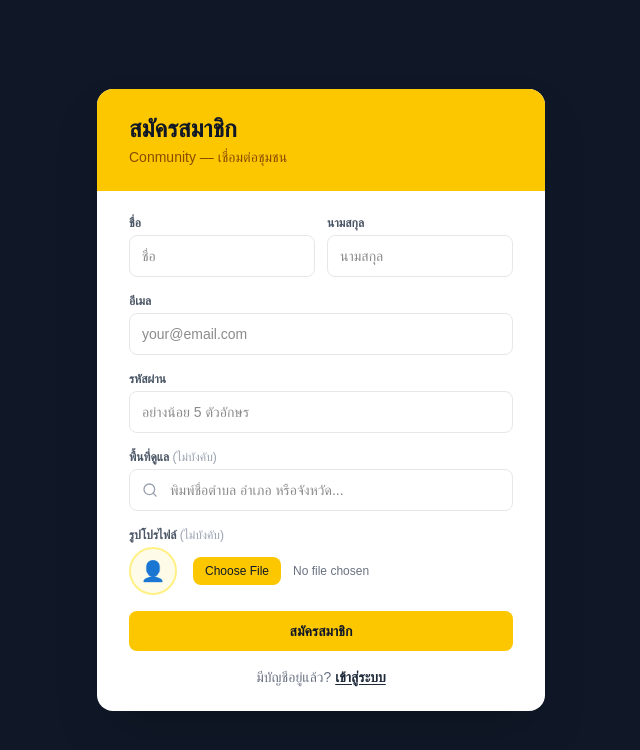
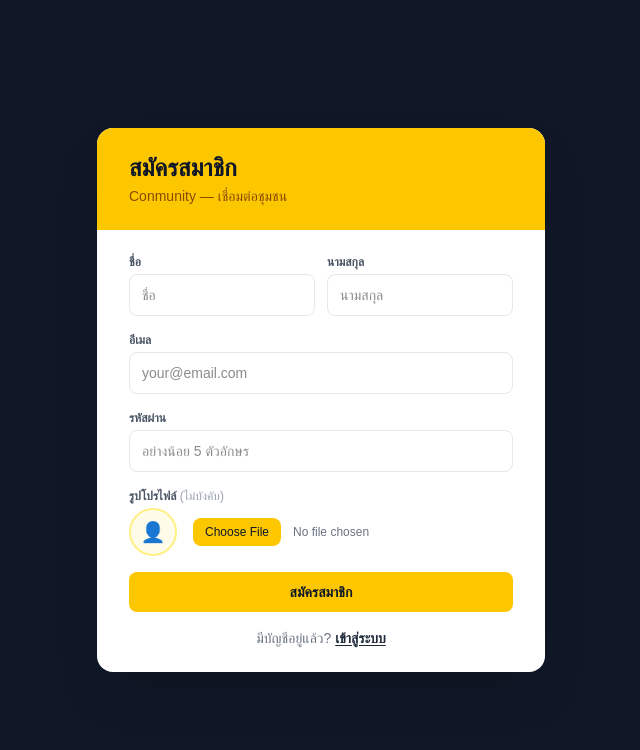
Before and after one commit to cabindev/cm-local, a Next.js app: page /auth/signup in a window 1280 px wide. Shown: the top 750 px of the page, without its empty margins (319-959 px from the left). Built offline with nearby package versions, Linux system fonts and the light colour scheme.

Commit message:
Remove location field from signup — admin sets later

```diff
--- a/app/components/auth/SignUpForm.tsx
+++ b/app/components/auth/SignUpForm.tsx
@@ -1,9 +1,7 @@
 'use client'
 
-import { useState, useEffect, useMemo, useRef, FormEvent } from 'react'
+import { useState, FormEvent } from 'react'
 import Link from 'next/link'
-import { data as regions } from '@/app/data/regions'
-import { Search, X, MapPin } from 'lucide-react'
 
 interface FormData {
   firstName: string
@@ -20,60 +18,11 @@ interface FormData {
 export default function SignUpForm() {
   const [formData, setFormData] = useState<FormData>({
     firstName: '', lastName: '', email: '', password: '',
-    image: null, zone: '', province: '', amphoe: '', district: '',
+    image: null, zone: '', province: '', amphoe: '', district: '',  // location set by admin later
   })
   const [imagePreview, setImagePreview] = useState<string | null>(null)
   const [error, setError] = useState<string | null>(null)
   const [isLoading, setIsLoading] = useState(false)
-
-  // Location search state
-  const [searchTerm, setSearchTerm]       = useState('')
-  const [debounced, setDebounced]         = useState('')
-  const [showDropdown, setShowDropdown]   = useState(false)
-  const [locationSelected, setLocationSelected] = useState(false)
-  const searchRef = useRef<HTMLDivElement>(null)
-
-  // Debounce
-  useEffect(() => {
-    const t = setTimeout(() => setDebounced(searchTerm), 250)
-    return () => clearTimeout(t)
-  }, [searchTerm])
-
-  // Close dropdown on outside click
-  useEffect(() => {
-    const handler = (e: MouseEvent) => {
-      if (searchRef.current && !searchRef.current.contains(e.target as Node))
-        setShowDropdown(false)
-    }
-    document.addEventListener('mousedown', handler)
-    return () => document.removeEventListener('mousedown', handler)
-  }, [])
-
-  const results = useMemo(() => {
-    if (!debounced || debounced.length < 2 || locationSelected) return []
-    const term = debounced.toLowerCase()
-    return regions
-      .filter(r =>
-        r.district.toLowerCase().includes(term) ||
-        r.amphoe.toLowerCase().includes(term) ||
-        r.province.toLowerCase().includes(term)
-      )
-      .slice(0, 10)
-  }, [debounced, locationSelected])
-
-  const handleSelect = (r: typeof regions[0]) => {
-    setFormData(prev => ({ ...prev, district: r.district, amphoe: r.amphoe, province: r.province, zone: r.zone }))
-    setSearchTerm(`${r.district} • ${r.amphoe} • ${r.province}`)
-    setLocationSelected(true)
-    setShowDropdown(false)
-  }
-
-  const clearLocation = () => {
-    setFormData(prev => ({ ...prev, district: '', amphoe: '', province: '', zone: '' }))
-    setSearchTerm('')
-    setLocationSelected(false)
-    setShowDropdown(false)
-  }
 
   // Image
   const compressImage = async (file: File): Promise<File> => {
@@ -199,76 +148,6 @@ export default function SignUpForm() {
               onChange={e => setFormData(p => ({ ...p, password: e.target.value }))} />
           </div>
 
-          {/* ค้นหาตำบล */}
-          <div>
-            <label className={labelClass}>พื้นที่ดูแล <span className="text-gray-400 font-normal">(ไม่บังคับ)</span></label>
-            <div className="relative" ref={searchRef}>
-              <div className={`flex items-center border rounded-lg overflow-hidden transition-colors ${
-                locationSelected ? 'border-yellow-400 bg-yellow-50' : 'border-gray-200 bg-white focus-within:border-yellow-400'
-              }`}>
-                {locationSelected
-                  ? <MapPin className="w-4 h-4 text-yellow-500 ml-3 flex-shrink-0" />
-                  : <Search className="w-4 h-4 text-gray-400 ml-3 flex-shrink-0" />
-                }
-                <input
-                  type="text"
-                  placeholder="พิมพ์ชื่อตำบล อำเภอ หรือจังหวัด..."
-                  value={searchTerm}
-                  readOnly={locationSelected}
-                  onChange={e => { setSearchTerm(e.target.value); setShowDropdown(true) }}
-                  onFocus={() => { if (!locationSelected) setShowDropdown(true) }}
-                  className="flex-1 px-3 py-2.5 text-sm bg-transparent focus:outline-none"
-                />
-                {(searchTerm || locationSelected) && (
-                  <button type="button" onClick={clearLocation} className="p-2 text-gray-300 hover:text-gray-500 flex-shrink-0">
-                    <X className="w-4 h-4" />
-                  </button>
-                )}
-              </div>
-
-              {/* Dropdown results */}
-              {showDropdown && results.length > 0 && (
-                <div className="absolute z-20 w-full mt-1 bg-white border border-gray-200 rounded-lg shadow-lg overflow-hidden">
-                  {results.map((r, i) => (
-                    <div key={`${r.district_code}-${i}`}
-                      onMouseDown={() => handleSelect(r)}
-                      className="px-4 py-2.5 hover:bg-yellow-50 cursor-pointer border-b border-gray-50 last:border-0">
-                      <div className="flex items-center gap-2">
-                        <MapPin className="w-3.5 h-3.5 text-yellow-500 flex-shrink-0" />
-                        <span className="font-semibold text-gray-900 text-sm">ต.{r.district}</span>
-                        <span className="text-gray-400 text-xs">อ.{r.amphoe} · {r.province}</span>
-                      </div>
-                      <span className="ml-5.5 text-[10px] text-yellow-600 font-medium">{r.zone}</span>
-                    </div>
-                  ))}
-                </div>
-              )}
-
-              {showDropdown && debounced.length >= 2 && results.length === 0 && !locationSelected && (
-                <div className="absolute z-20 w-full mt-1 bg-white border border-gray-200 rounded-lg shadow-lg px-4 py-3 text-sm text-gray-400">
-                  ไม่พบผลลัพธ์
-                </div>
-              )}
-            </div>
-
-            {/* แสดงข้อมูลที่เลือก */}
-            {locationSelected && (
-              <div className="mt-2 grid grid-cols-2 gap-2">
-                {[
-                  { label: 'ตำบล', value: formData.district },
-                  { label: 'อำเภอ', value: formData.amphoe },
-                  { label: 'จังหวัด', value: formData.province },
-                  { label: 'ภาค', value: formData.zone },
-                ].map(row => (
-                  <div key={row.label} className="bg-yellow-50 border border-yellow-100 rounded-lg px-3 py-1.5">
-                    <p className="text-[10px] text-yellow-700 font-medium">{row.label}</p>
-                    <p className="text-xs font-semibold text-gray-900">{row.value}</p>
-                  </div>
-                ))}
-              </div>
-            )}
-          </div>
-
           {/* รูปโปรไฟล์ */}
           <div>
             <label className={labelClass}>รูปโปรไฟล์ <span className="text-gray-400 font-normal">(ไม่บังคับ)</span></label>
```
